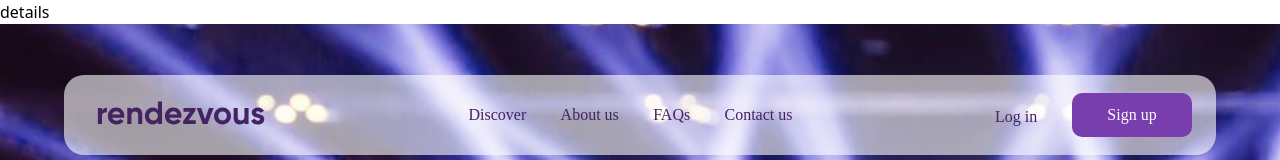
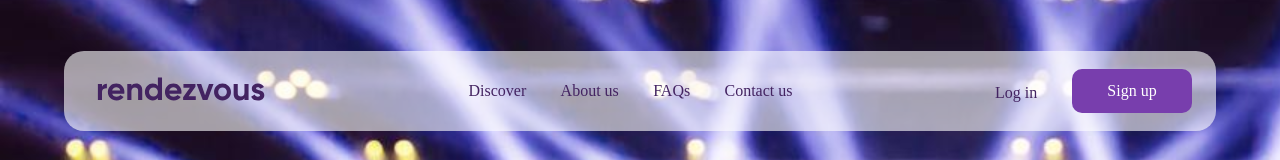
Before and after one commit to S-Rashy/rendezvous-v, a Vue app: page / in a window 1280 px wide. Shown: the top 160 px of the page. Built offline with nearby package versions, Linux system fonts and the light colour scheme; a web font is replaced by a local one.

Commit message:
feat: updated app

```diff
--- a/src/App.vue
+++ b/src/App.vue
@@ -31,14 +31,14 @@ export default {
 <template>
 
 
-<!-- <Banner />
-<div class="p-10 font-semibold text-lg" > Selected Event: {{ selectedEvent? selectedEvent.title : 'no event selected' }} </div>
+<Banner />
+<!-- <div class="p-10 font-semibold text-lg" > Selected Event: {{ selectedEvent? selectedEvent.title : 'no event selected' }} </div> -->
 <TrendingEvents @select-event ="getSelection"/>
 <Discover/>
-<Footer/> -->
+<Footer/>
 <!-- <Details/> -->
- <router-link to="/details"> <div>details</div> </router-link>
- <RouterView/>
+ <!-- <router-link to="/details"> <div>details</div> </router-link> -->
+ <!-- <RouterView/> -->
 
 </template>
 
```
